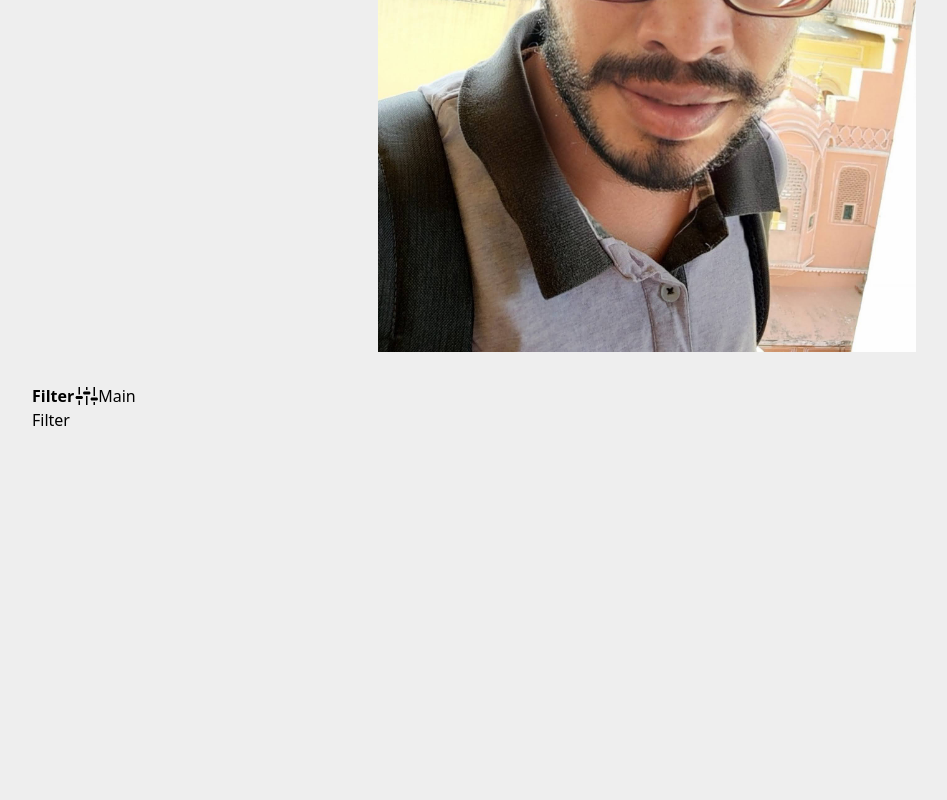
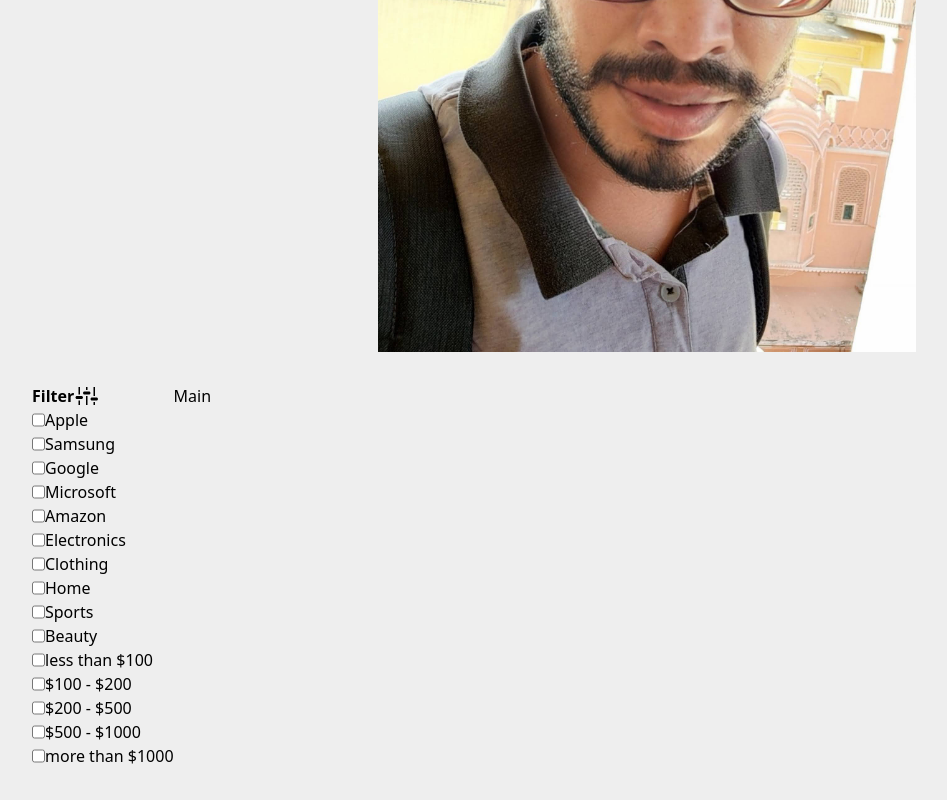
Before and after one commit to zFunx/orufy-tech-assignment, a Next.js app: page / in a window 1280 px wide. Shown: the part 366-1166 px from the top of the page, without its empty margins (172-1119 px from the left). Before the commit the page ends 830 px from the top, so only its background shows below. Built offline with nearby package versions, Linux system fonts and the light colour scheme.

Commit message:
Add checkbox

```diff
--- /dev/null
+++ b/src/Components/Filter/NameFilter.tsx
@@ -0,0 +1,23 @@
+interface Props<T> {
+    names: T
+}
+
+function NameFilter(props: Props<any>) {
+    return (
+        <div>
+            {Object.values(props.names).map(name => (
+                <label key={name as string} className="flex items-center">
+                    <input
+                        type="checkbox"
+                        className="h-4 w-4 text-indigo-600"
+                    // onChange={onChange}
+                    />
+                    <span className="ml-2 text-gray-700">{name as string}</span>
+                </label>
+            )
+            )}
+        </div>
+    )
+}
+
+export default NameFilter;
--- /dev/null
+++ b/src/Components/Filter/PriceFilter.tsx
@@ -0,0 +1,25 @@
+import { PriceRange } from "@/lib/price";
+
+interface Props {
+    priceRanges: Record<string, PriceRange>
+}
+
+function PriceFilter(props: Props) {
+    return (
+        <div>
+            {Object.entries(props.priceRanges).map(([key, { min, max }]) => (
+                <label key={key as string} className="flex items-center capitalize">
+                    <input
+                        type="checkbox"
+                        className="h-4 w-4 text-indigo-600"
+                    // onChange={onChange}
+                    />
+                    <span className="ml-2 text-gray-700">{key as string}</span>
+                </label>
+            )
+            )}
+        </div>
+    )
+}
+
+export default PriceFilter;
--- a/src/Components/Sidebar/Sidebar.tsx
+++ b/src/Components/Sidebar/Sidebar.tsx
@@ -1,9 +1,16 @@
+import { GoSettings } from 'react-icons/go'
+import { Brand } from "@/lib/brand"
+import { Category } from "@/lib/category"
+import { priceRanges } from '@/lib/price'
+
+// Components
 import BoxHOC from "../BoxHOC"
-import { GoSettings } from 'react-icons/go'
+import NameFilter from "../Filter/NameFilter"
+import PriceFilter from "../Filter/PriceFilter"
 
 function Sidebar() {
     return (
-        <div className="bg-white shadow rounded w-[200px]">
+        <div className="bg-white shadow rounded w-[250px]">
             <BoxHOC>
                 <div className="flex justify-between items-center">
                     <strong className="text-lg">Filter</strong>
@@ -11,7 +18,13 @@ function Sidebar() {
                 </div>
             </BoxHOC>
             <BoxHOC>
-                Filter
+                <NameFilter names={Brand}/>
+            </BoxHOC>
+            <BoxHOC>
+                <NameFilter names={Category}/>
+            </BoxHOC>
+            <BoxHOC>
+                <PriceFilter priceRanges={priceRanges}/>
             </BoxHOC>
         </div>
     )
--- a/src/lib/price.ts
+++ b/src/lib/price.ts
@@ -1,7 +1,12 @@
-export enum Price {
-    LessThan100 = 'less than $100',
-    From100To200 = '$100 - $200',
-    From200To500 = '$200 - $500',
-    From500To1000 = '$500 - $1000',
-    MoreThan1000 = 'more than $1000',
+export interface PriceRange {
+    min: number;
+    max: number;
 }
+
+export const priceRanges: Record<string, PriceRange> = {
+    'less than $100': { min: 0, max: 100 },
+    '$100 - $200': { min: 100, max: 200 },
+    '$200 - $500': { min: 200, max: 500 },
+    '$500 - $1000': { min: 500, max: 1000 },
+    'more than $1000': { min: 1000, max: Infinity },
+};
```
Also changed, not shown: src/Components/BoxHOC.tsx (+9 -3 lines).
